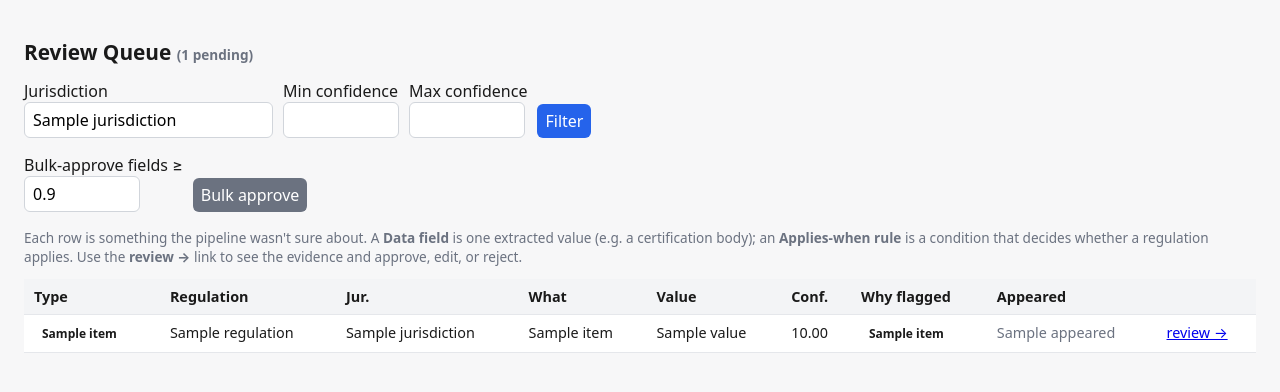
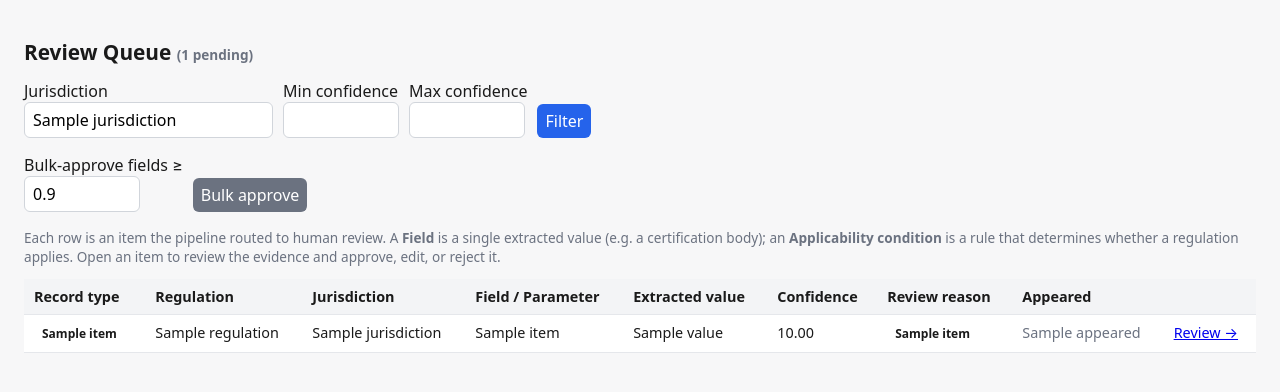
Before and after one commit to yogeshkarnan-alphatec/compliance-wizard-engine, a FastAPI app: template ui/templates/queue.html in a window 1280 px wide. Shown: the part 46-438 px from the top of the page. Run offline with FastAPI, Linux system fonts and the light colour scheme; the template is opened without the code that fills it: most values are stand-ins (such as "Sample title", 1, 10 or a date in 2020).

Commit message:
Use precise, professional terminology for Review UI labels
The Review tab's labels were tuned for plain-language legibility and read as
casual ("What", "Why flagged", "Applies-when rule", "Couldn't be parsed into
a rule"). Reword them to match the system's actual data-model vocabulary and
to spell out abbreviations, so the queue reads as a professional review tool.

Review Queue column headers:
  Type        -> Record type
  Jur.        -> Jurisdiction
  What        -> Field / Parameter   (holds a field name or a condition's parameter)
  Value       -> Extracted value
  Conf.       -> Confidence
  Why flagged -> Review reason

Type badges (ui/review_helpers.py, shared with the detail pages):
  Data field        -> Field
  Applies-when rule -> Applicability condition   (the ApplicabilityCondition model)

Review-reason labels (ui/review_helpers.py):
  Unrecognized certification body -> Unresolved certification body
  Couldn't be parsed into a rule  -> Unstructured condition   (is_structured=False)
  Unknown parameter               -> Unmapped parameter
  Flagged for review              -> Validation flag

HS/Applicability headers, for consistency: Match -> Match type, Conf. -> Confidence.
Also reworded the queue's intro copy, capitalized the row action (Review ->),
and replaced the "Nothing pending. 🎉" empty state with "No items pending review."

Labels-only change -- no logic, schema, or behavior changes. The hover-hint
text behind each reason is intentionally left as-is. Verified by rendering both
templates: all new labels present, all casual strings gone.

Co-Authored-By: Claude Opus 4.8 <noreply@anthropic.com>

```diff
--- a/ui/templates/hs_review.html
+++ b/ui/templates/hs_review.html
@@ -5,7 +5,7 @@
 
 <table>
   <thead>
-    <tr><th>Regulation</th><th>HS code</th><th>Match</th><th>Conf.</th><th>Appeared</th><th>Candidate matches</th><th>Action</th></tr>
+    <tr><th>Regulation</th><th>HS code</th><th>Match type</th><th>Confidence</th><th>Appeared</th><th>Candidate matches</th><th>Action</th></tr>
   </thead>
   <tbody>
     {% for r in rows %}
--- a/ui/templates/queue.html
+++ b/ui/templates/queue.html
@@ -16,14 +16,14 @@
   <button class="secondary" type="submit">Bulk approve</button>
 </form>
 
-<p class="muted">Each row is something the pipeline wasn't sure about. A
-<strong>Data field</strong> is one extracted value (e.g. a certification body);
-an <strong>Applies-when rule</strong> is a condition that decides whether a
-regulation applies. Use the <strong>review →</strong> link to see the evidence and approve, edit, or reject.</p>
+<p class="muted">Each row is an item the pipeline routed to human review. A
+<strong>Field</strong> is a single extracted value (e.g. a certification body);
+an <strong>Applicability condition</strong> is a rule that determines whether a
+regulation applies. Open an item to review the evidence and approve, edit, or reject it.</p>
 
 <table>
   <thead>
-    <tr><th>Type</th><th>Regulation</th><th>Jur.</th><th>What</th><th>Value</th><th>Conf.</th><th>Why flagged</th><th>Appeared</th><th></th></tr>
+    <tr><th>Record type</th><th>Regulation</th><th>Jurisdiction</th><th>Field / Parameter</th><th>Extracted value</th><th>Confidence</th><th>Review reason</th><th>Appeared</th><th></th></tr>
   </thead>
   <tbody>
     {% for it in items %}
@@ -36,10 +36,10 @@ regulation applies. Use the <strong>review →</strong> link to see the evidence
       <td>{{ "%.2f"|format(it.confidence) }}</td>
       <td><span class="badge {{ it.reason }}" title="{{ it.reason_hint }}">{{ it.reason_label }}</span></td>
       <td class="ts" title="{{ it.appeared_rel }}">{{ it.appeared }}</td>
-      <td><a href="{{ it.link }}">review →</a></td>
+      <td><a href="{{ it.link }}">Review →</a></td>
     </tr>
     {% else %}
-    <tr><td colspan="9" class="muted">Nothing pending. 🎉</td></tr>
+    <tr><td colspan="9" class="muted">No items pending review.</td></tr>
     {% endfor %}
   </tbody>
 </table>
```
Also changed, not shown: ui/review_helpers.py (+6 -6 lines).
